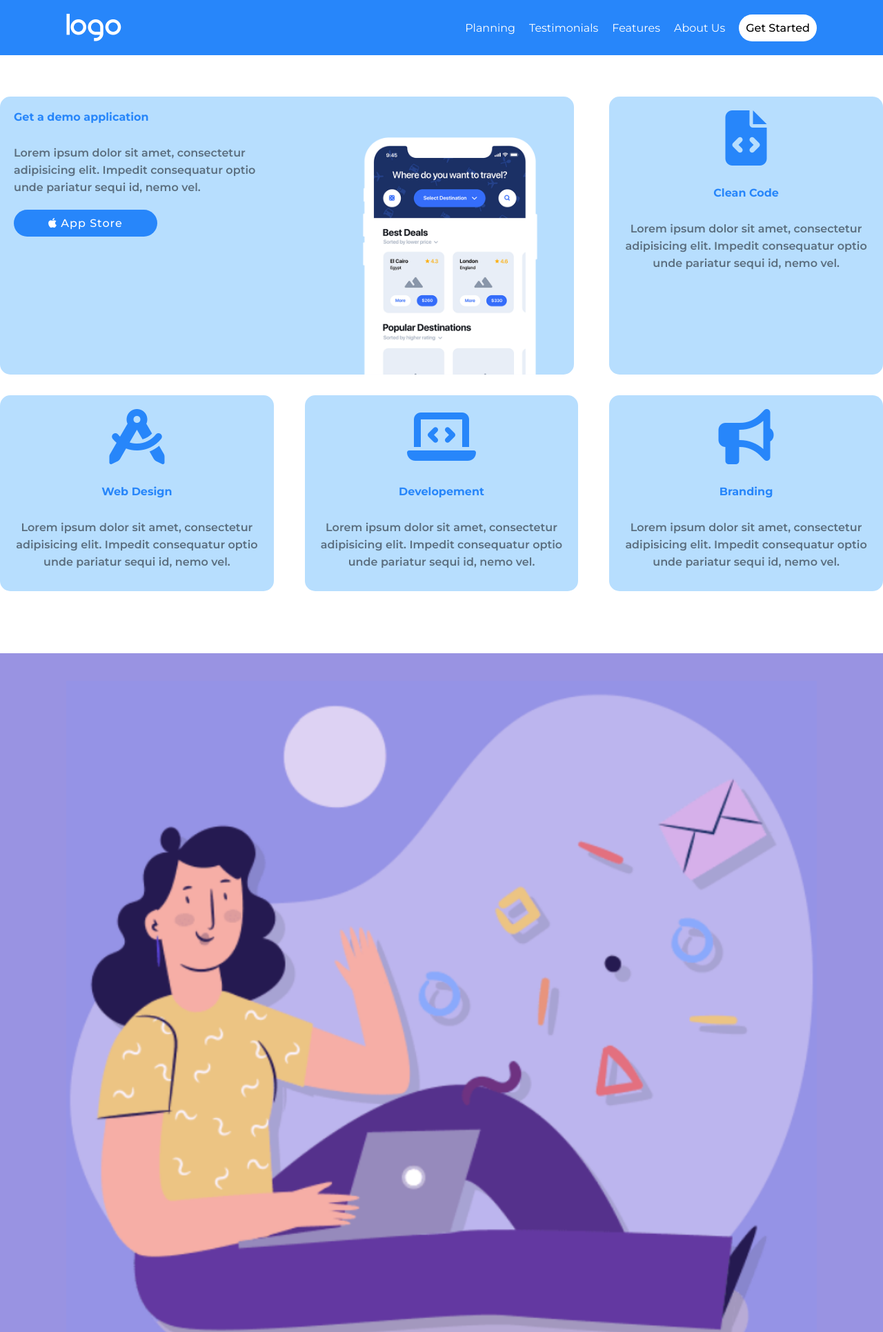
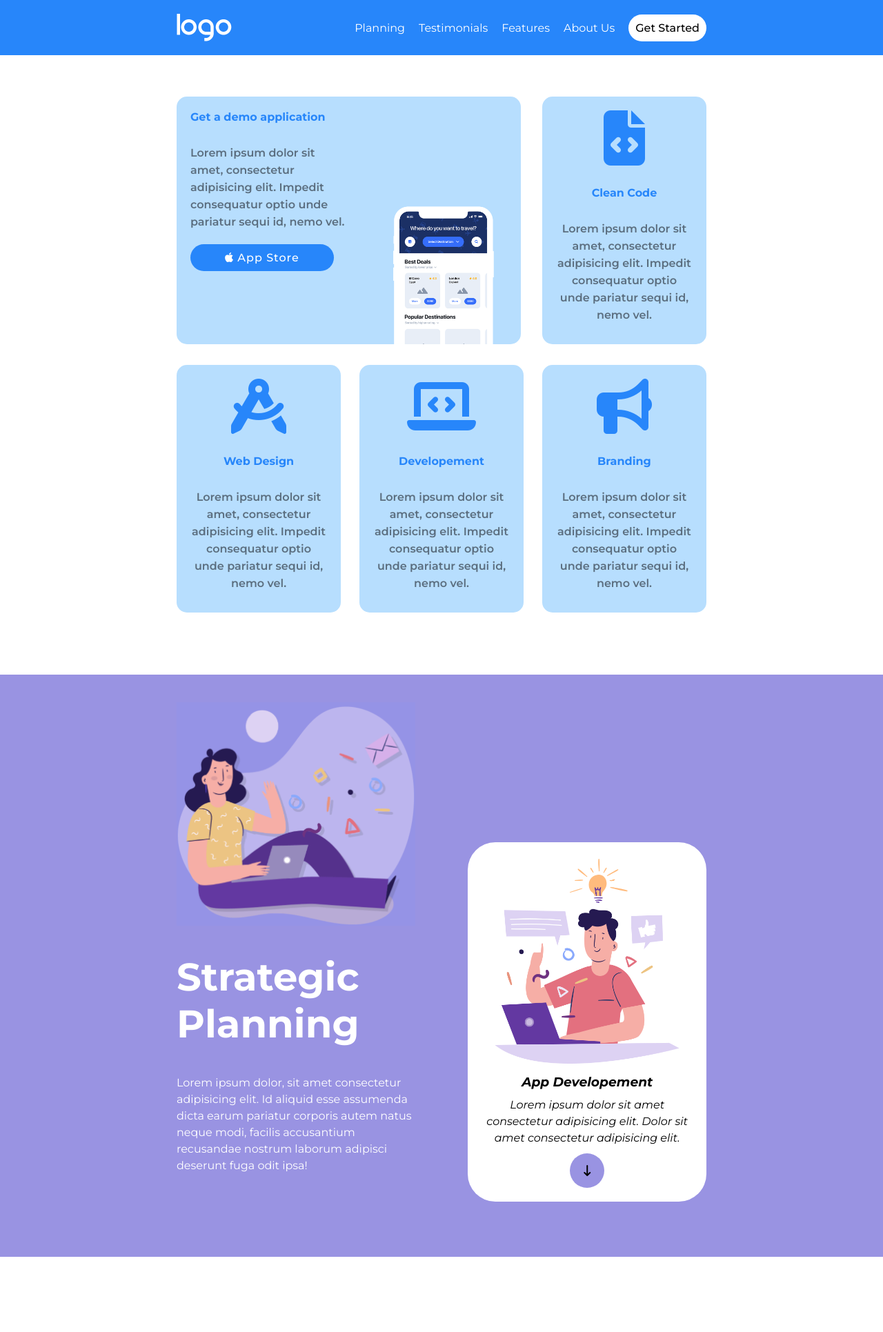
Before and after one commit to yurididomenico/htmlcss-responsive-layout, a plain HTML site: page index.html in a window 1280 px wide. Shown: the top 1931 px of the page at 69% size. After the commit the page ends 1902 px from the top, so only its background shows below. Drawn offline with Linux system fonts and the light colour scheme.

Commit message:
Fix Queries

```diff
--- a/assets/css/preset.css
+++ b/assets/css/preset.css
@@ -37,7 +37,7 @@
   margin: auto;
 }
 
-/* (_____ Contenitore ____________________________) */
+/* (_____ Allineamento testo ____________________________) */
 .left-text
 {
   text-align: left;
--- a/assets/css/stile.css
+++ b/assets/css/stile.css
@@ -29,11 +29,7 @@ a
   text-align: center;
 }
 
-.contenitore
-{
-  width: 85%;
-  margin: auto;
-}
+
 /* |||||||||| HEADER |||||||||| */
 
 header
@@ -76,6 +72,14 @@ section
 {
   margin-bottom: 80px;
 }
+
+.sezione1
+{
+  width: 85%;
+  margin: auto;
+}
+
+
 /* ----- Carte ----- */
 .carta
 {
@@ -185,6 +189,18 @@ section
 
 
 /* |||||||||| MEDIA QUERIES |||||||||| */
+
+@media screen and (max-width: 426px)
+{
+  .contenitore
+  {
+    width: 85%;
+    margin: auto;
+  }
+}
+
+
+
 /* ----- Queries 426px */
 
 @media screen and (min-width: 426px)
@@ -192,6 +208,12 @@ section
   section
   {
     justify-content: space-between;
+  }
+
+  .contenitore
+  {
+    width: 85%;
+    margin: auto;
   }
 
   .carta
@@ -252,10 +274,16 @@ section
 
   /* -----MAIN----- */
 
+  .contenitore
+  {
+    width: 80%;
+    margin: auto;
+  }
+
   .carta-main
   {
-    flex-wrap: nowrap;
     justify-content: space-between;
+    flex-basis: 65%;
   }
   .carta-main > div:first-child
   {
@@ -272,10 +300,45 @@ section
   {
     width: 100%;
   }
+
+  .carta-sub
+  {
+    flex-basis: 31%;
+  }
+
+
+  /* ----- Sezione 2 ----- */
+
+  .sezione-planning
+  {
+    flex-wrap: nowrap;
+  }
+
+  .sezione-planning > div:first-child
+  {
+    flex-basis: 45%;
+  }
+
+  .sezione-planning > div:last-child
+  {
+    align-self: end;
+    flex-basis: 45%;
+  }
+
+
+
+
 }
 
 
-
+@media screen and (min-width: 1024px)
+{
+  .contenitore
+  {
+    width: 60%;
+    margin: auto;
+  }
+}
 
 
 
--- a/index.html
+++ b/index.html
@@ -45,8 +45,9 @@
   <!-- [______Principale___________________________________________________] -->
   <main>
 
-    <section class="flex-mode wrap">
+    <section>
 
+      <div class="contenitore flex-mode wrap s-between">
         <div class="carta flex-mode wrap carta-main">
 
           <div>
@@ -109,8 +110,7 @@
 
         </div>
 
-
-
+      </div>
 
     </section>
 
@@ -119,7 +119,7 @@
 
     <section class="sfondo-violetto bianco">
       <div class="contenitore">
-        <div class="flex-mode justify-center sezione-planning wrap">
+        <div class="flex-mode justify-center sezione-planning wrap s-between">
           <div>
             <div>
               <img src="./assets/img/planning1.png" alt="">
```
Lines whose indentation alone changed are shown as unchanged.
